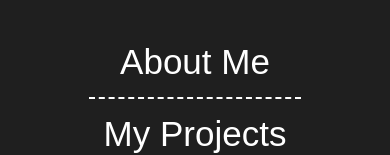
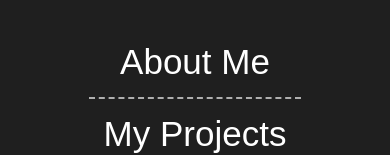
Before and after one commit to Grey-Whitt/Grey-Whitt.github.io, a plain HTML site: page index.html in a window 390 px wide. Shown: the part 337-492 px from the top of the page. Drawn offline with Linux system fonts and the light colour scheme.

Commit message:
testing push from vscode

```diff
--- a/assets/style.css
+++ b/assets/style.css
@@ -364,7 +364,7 @@ section {
     }
 
     header nav ul li:nth-child(odd){
-        border-bottom: 2px dashed white;
+        border-bottom: 2px dashed rgb(175, 175, 175);
     }
 
 
```
